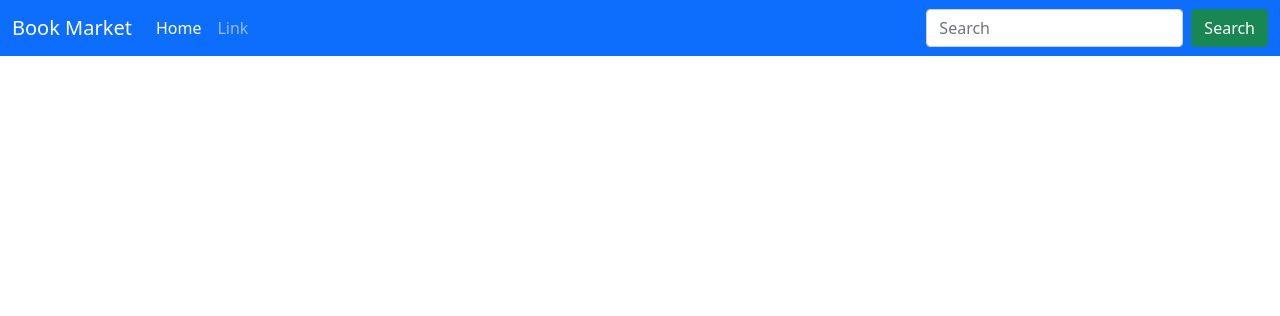
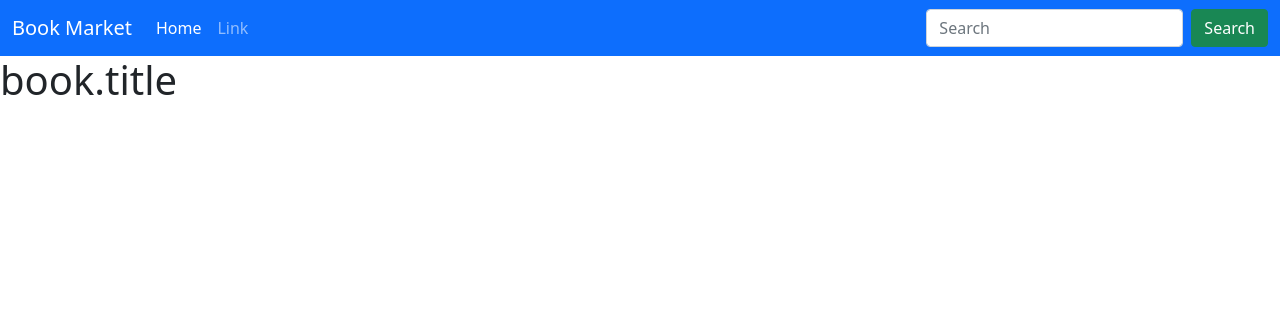
Before and after one commit to radman1007/Django-Book-Store, a Django app: template books/templates/book_list.html in a window 1280 px wide. Shown: the top 316 px of the page. Run offline with Django 4.2, Linux system fonts and the light colour scheme; the template is opened without the code that fills it: values that come from a table or form of the project are taken from there, others are empty; tables that the repository leaves empty hold one stand-in row (values such as "Sample post"); parts of the project's set-up code (start-up, migrations or seed data) failed here and were passed over.

Commit message:
add html code

```diff
--- a/books/templates/book_list.html
+++ b/books/templates/book_list.html
@@ -1,2 +1,7 @@
 {% extends "_base.html" %}
 {% block page_title %}لیست کتاب ها{% endblock page_title %}
+{% block content %}
+    {% for book in books %}
+        <h1>book.title</h1>
+    {% endfor %}
+{% endblock content %}
--- a/books/views.py
+++ b/books/views.py
@@ -4,3 +4,4 @@ from django.views import generic
 class BookListView(generic.ListView):
     model = Book
     template_name = 'books/book_list.html'
+    context_object_name = 'books'
```
